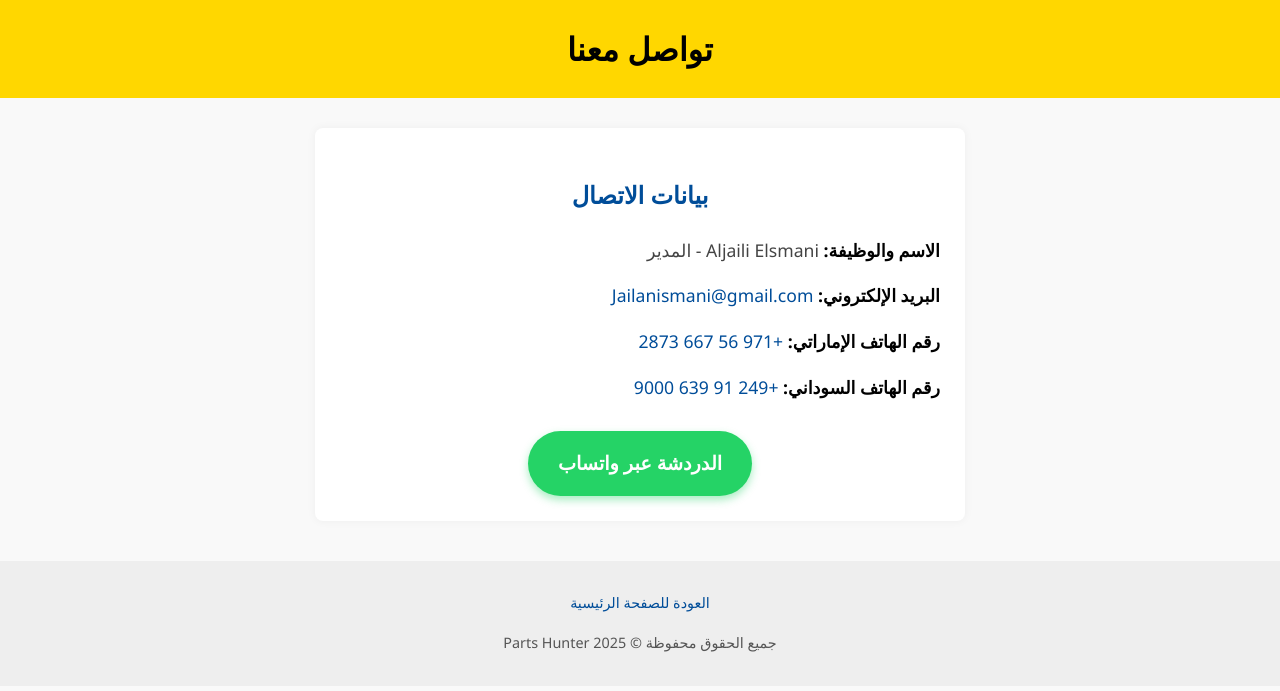
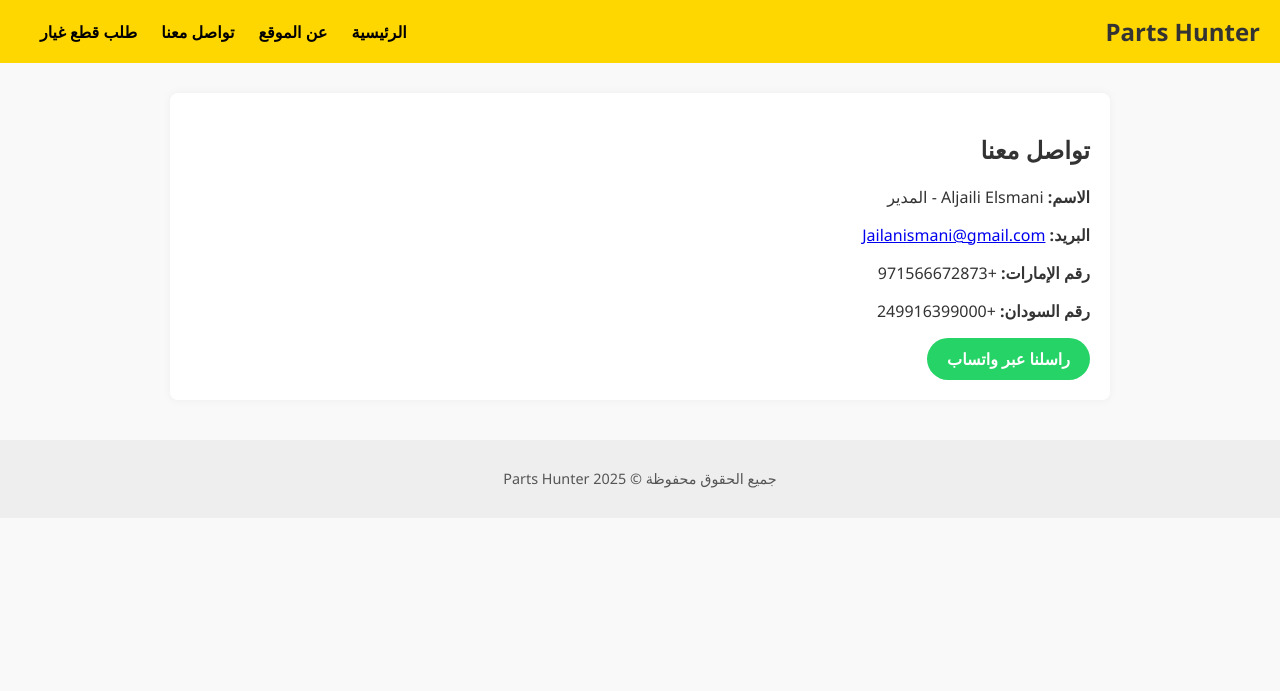
Before and after one commit to Aljaili-Elsmani/Parts-hunter, a Flask app: page /contact in a window 1280 px wide. Shown: the top 691 px of the page. Run offline with Flask 3, Linux system fonts and the light colour scheme.

Commit message:
Update contact.html

```diff
--- a/app/templates/contact.html
+++ b/app/templates/contact.html
@@ -1,135 +1,12 @@
-<!DOCTYPE html>
-<html lang="ar" dir="rtl">
-<head>
-  <meta charset="UTF-8" />
-  <title>تواصل معنا - Parts Hunter</title>
-  <meta name="viewport" content="width=device-width, initial-scale=1" />
-  <style>
-    body {
-      font-family: 'Segoe UI', sans-serif;
-      margin: 0;
-      padding: 0;
-      background-color: #f9f9f9;
-      color: #333;
-      line-height: 1.8;
-      text-align: center;
-    }
+{% extends "base.html" %}
 
-    header {
-      background-color: #FFD700;
-      color: #000;
-      padding: 20px;
-    }
+{% block title %}تواصل معنا - Parts Hunter{% endblock %}
 
-    header h1 {
-      margin: 0;
-      font-size: 2em;
-    }
-
-    .container {
-      max-width: 600px;
-      margin: 30px auto;
-      background: #fff;
-      padding: 25px;
-      border-radius: 8px;
-      box-shadow: 0 0 10px rgba(0,0,0,0.05);
-    }
-
-    h2 {
-      color: #004d99;
-      margin-bottom: 20px;
-    }
-
-    .info {
-      text-align: right;
-      margin-bottom: 30px;
-      font-size: 1.1em;
-      line-height: 1.6;
-      color: #444;
-    }
-
-    .info strong {
-      color: #000;
-    }
-
-    .whatsapp-btn {
-      display: inline-block;
-      background-color: #25D366;
-      color: white;
-      font-weight: bold;
-      padding: 15px 30px;
-      border-radius: 50px;
-      text-decoration: none;
-      font-size: 1.2em;
-      box-shadow: 0 4px 8px rgba(37, 211, 102, 0.4);
-      transition: background-color 0.3s ease;
-    }
-
-    .whatsapp-btn:hover {
-      background-color: #1ebe57;
-    }
-
-    footer {
-      background-color: #eee;
-      text-align: center;
-      padding: 15px;
-      font-size: 0.9em;
-      color: #555;
-      margin-top: 40px;
-    }
-
-    a {
-      color: #004d99;
-      text-decoration: none;
-    }
-
-    a:hover {
-      text-decoration: underline;
-    }
-
-    @media (max-width: 480px) {
-      .container {
-        margin: 15px;
-        padding: 20px;
-      }
-
-      .whatsapp-btn {
-        width: 100%;
-        padding: 15px 0;
-        font-size: 1.1em;
-      }
-    }
-  </style>
-</head>
-<body>
-
-  <header>
-    <h1>تواصل معنا</h1>
-  </header>
-
-  <div class="container">
-    <h2>بيانات الاتصال</h2>
-    <div class="info">
-      <p><strong>الاسم والوظيفة:</strong> Aljaili Elsmani - المدير</p>
-      <p><strong>البريد الإلكتروني:</strong> <a href="mailto:Jailanismani@gmail.com">Jailanismani@gmail.com</a></p>
-      <p><strong>رقم الهاتف الإماراتي:</strong> <a href="tel:+971566672873">+971 56 667 2873</a></p>
-      <p><strong>رقم الهاتف السوداني:</strong> <a href="tel:+249916399000">+249 91 639 9000</a></p>
-    </div>
-
-    <a
-      class="whatsapp-btn"
-      href="https://wa.me/971566672873"
-      target="_blank"
-      rel="noopener"
-      aria-label="الدردشة عبر واتساب"
-      >الدردشة عبر واتساب</a
-    >
-  </div>
-
-  <footer>
-    <p><a href="/">العودة للصفحة الرئيسية</a></p>
-    <p>جميع الحقوق محفوظة &copy; Parts Hunter 2025</p>
-  </footer>
-
-</body>
-</html>
+{% block content %}
+  <h2>تواصل معنا</h2>
+  <p><strong>الاسم:</strong> Aljaili Elsmani - المدير</p>
+  <p><strong>البريد:</strong> <a href="mailto:Jailanismani@gmail.com">Jailanismani@gmail.com</a></p>
+  <p><strong>رقم الإمارات:</strong> +971566672873</p>
+  <p><strong>رقم السودان:</strong> +249916399000</p>
+  <a href="https://wa.me/971566672873" target="_blank" style="display:inline-block; background:#25D366; color:white; padding:10px 20px; border-radius:30px; text-decoration:none; font-weight:bold;">راسلنا عبر واتساب</a>
+{% endblock %}
```
